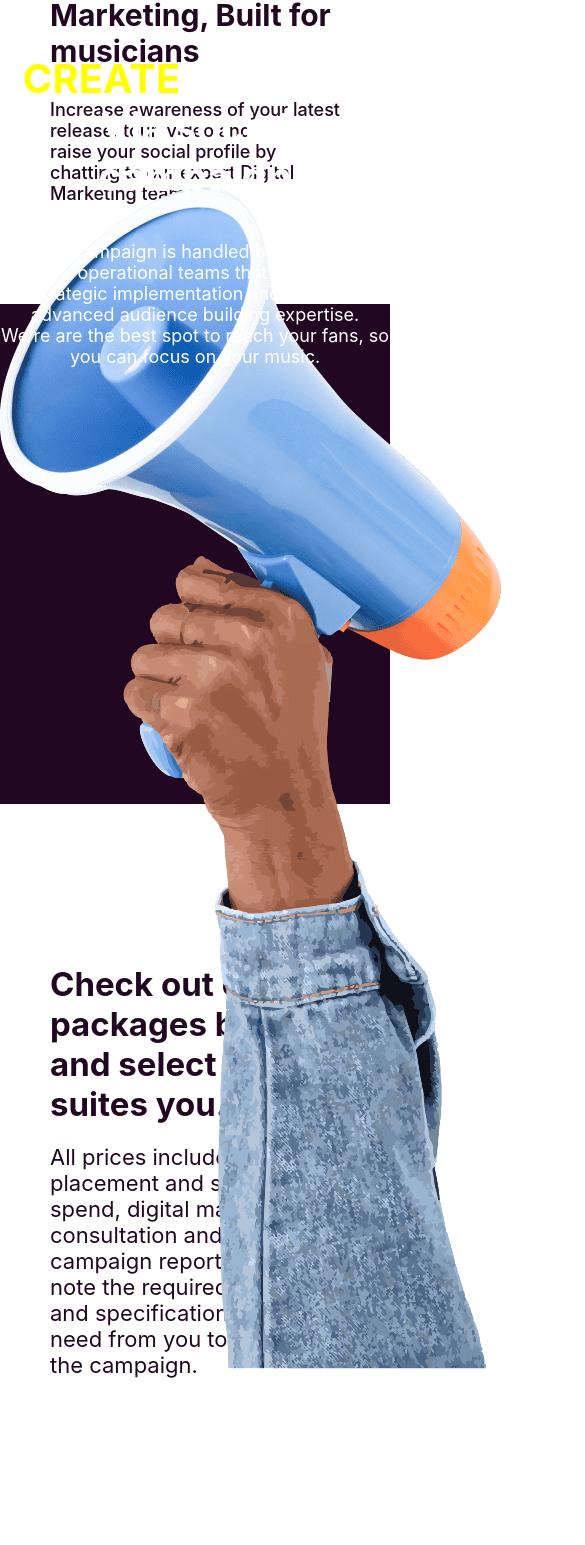
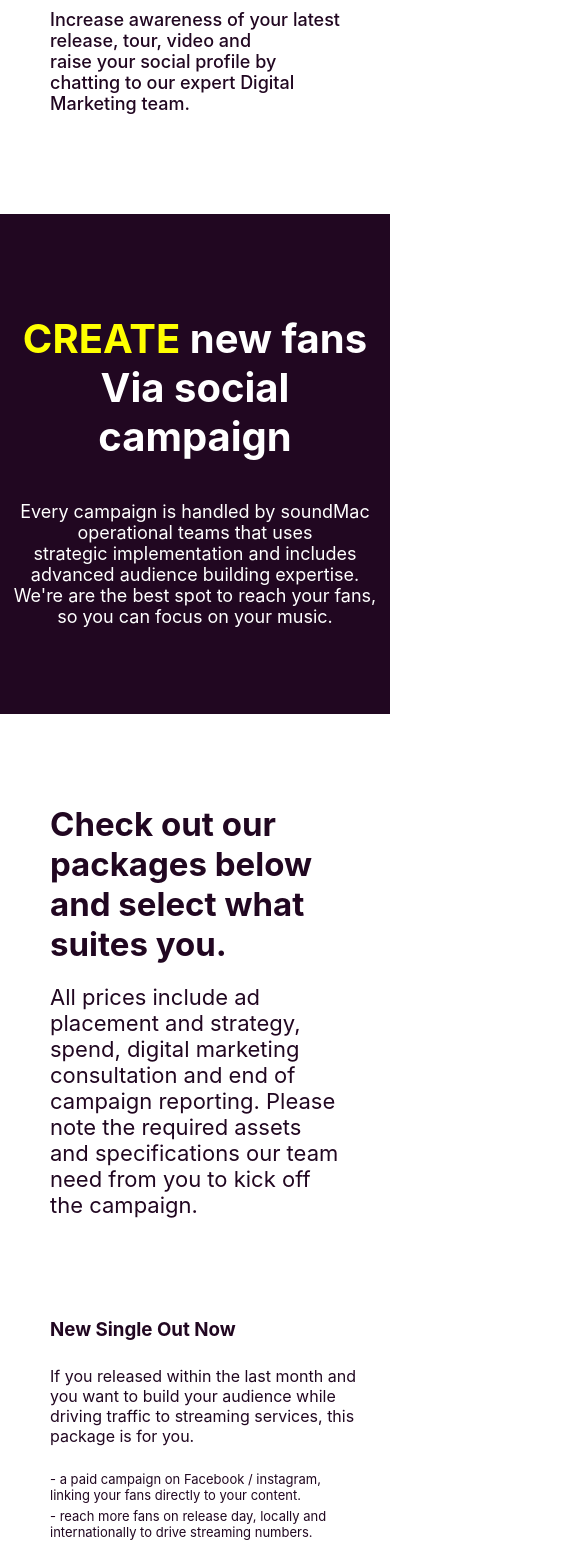
Before and after one commit to Tobbeycc1/soundmac, a React (Create React App) app: page /promotion in a window 390 px wide. Shown: the part 329-1874 px from the top of the page, 585 px wide, since content can reach past the window. Built offline with nearby package versions, Linux system fonts and the light colour scheme.

Commit message:
promotion page v1

```diff
--- a/src/App.js
+++ b/src/App.js
@@ -31,8 +31,20 @@ function App() {
       </div>} />
 
 
-      <Route path='/promotion' element={<div> <Header/> <Promotion/></div>} />
-      <Route path='/musicDistribution' element={<div className={classes.musicDistributionLinkCon}> <Header/> <div className={classes.musicDistributionLinkSubCon}><MusicDistribution/></div> </div>} />
+      <Route path='/musicDistribution' element={
+      <div className={classes.musicDistributionLinkCon}>
+      <MediaQuery minWidth={1000}><Header/> <div className={classes.musicDistributionLinkSubCon}><MusicDistribution/></div> </MediaQuery>
+      <MediaQuery maxWidth={999}><TabletHeader/><div className={classes.musicDistributionLinkSubCon}><MusicDistribution/></div> </MediaQuery>
+
+      </div>} />
+
+      <Route path='/promotion' element={
+      <div>
+        <MediaQuery minWidth={1000}><Header/> <Promotion/> </MediaQuery>
+        <MediaQuery maxWidth={999}><TabletHeader/><Promotion/> </MediaQuery>
+      </div>} />
+
+
       <Route path='/pricing' element={<div> <Header/> <Pricing/></div>} />
       <Route path='/contact' element={<div> <Header/> <Contact/> </div>} />
       <Route path='/dashboard' element={<div> <DashboardHeader/> <Dashboard/></div>}/>
--- a/src/CSS files/Promotion.module.css
+++ b/src/CSS files/Promotion.module.css
@@ -1,3 +1,6 @@
+.promotionCon{
+    overflow-x: hidden;
+}
 .megaphoneBackground{
 margin: 200px 50px 0px 50px;
 }
@@ -71,3 +74,64 @@ font-size: 18px;
     vertical-align: top;
     margin-top: 100px;
 }
+@media screen and (max-width: 1180px) {
+    .megaphoneHand{
+        vertical-align: middle;
+        width: 370px;
+
+    }
+    .purpleBackground{
+        background: var(--purple);
+        width: 100%;
+        height: 350px;
+        text-align: center;
+        padding: 0px 0px 0px 10px;
+
+    }
+    .purpleBackgroundSubCon{
+        position: relative;
+        top: -350px;
+     }
+     .checkOur{
+        margin: 90px 50px;
+        font-size: 22px;
+    }
+    .header{
+        margin-top: 180px;
+        font-size: 30px;
+        width: 90%;
+    }
+    .purpleBackground{
+        background: var(--purple);
+        width: 100%;
+        height: 500px;
+        text-align: center;
+        padding: 0px 10px;
+
+
+    }
+
+}
+@media screen and (max-width: 999px) {
+    .megaphoneHand{
+      display: none;
+    }
+    .purpleBackgroundSubCon{
+        position: relative;
+        top: -80px;
+     }
+
+     .packageAndFormCon{
+        display: block;
+
+    }
+     .allPackagesCon{
+        display: block;
+    }
+    .formCon{
+        display: block;
+        margin: 100px 0px;
+        padding: 0px 50px;
+    }
+
+}
--- a/src/CSS files/packageDetails.module.css
+++ b/src/CSS files/packageDetails.module.css
@@ -27,3 +27,14 @@
   color: gray;
   font-weight: bold;
 }
+@media screen and (max-width: 999px) {
+  .packageDetailsText {
+    width: 80vw;
+    margin: 25px 0px;
+  }
+  .packageDetailsSubText {
+    font-size: 13px;
+    margin: 5px 0px;
+    width: 80vw;
+  }
+}
--- a/src/CSS files/packagesForm.module.css
+++ b/src/CSS files/packagesForm.module.css
@@ -134,3 +134,26 @@ margin-top: 60px;
 .checkBoxLabelIAgree{
   font-weight: bold;
 }
+@media screen and (max-width: 999px) {
+
+  .artisteReleaseName {
+    display: block;
+  }
+  .artisteName {
+    margin-right: 0px;
+    display: block;
+  }
+
+}
+@media screen and (max-width: 540px) {
+  .megaphoneBackground{
+    margin: 200px 20px 0px 20px;
+    }
+  .checkOur{
+    margin: 160px 20px;
+    font-size: 22px;
+}
+  .packageDetails{
+    margin: 100px 20px;
+}
+}
--- a/src/Componets/packageDetails.js
+++ b/src/Componets/packageDetails.js
@@ -1,7 +1,7 @@
 import classes from '../CSS files/packageDetails.module.css'
 function PackageDetails(props) {
     return(
-        <div>
+        <div className={classes.packageDetailsTextCon}>
         <h3>{props.packageName}</h3>
         <p className={classes.packageDetailsText}>{props.packageDetailsText}</p>
         <p className={classes.packageDetailsSubText}>{props.packageDetailsSubTextA}</p>
--- a/src/Componets/packagesForm.js
+++ b/src/Componets/packagesForm.js
@@ -154,7 +154,7 @@ const totalspotifyAdsPrice= spotifyAdsPrice && 1000
 
     </div>
 
-    <div className={classes.artisteName}>
+    <div className={classes.RartisteName}>
     <label className={classes.label}>Release Name</label>
             <input className={classes.smallInput}
             type={'text'}
@@ -179,7 +179,7 @@ const totalspotifyAdsPrice= spotifyAdsPrice && 1000
 
     </div>
 
-    <div className={classes.artisteName}>
+    <div className={classes.RartisteName}>
     <label className={classes.label}>Release Name</label>
             <DatePickerForm/>
 
--- a/src/Pages/Promotion.js
+++ b/src/Pages/Promotion.js
@@ -5,7 +5,7 @@ import classes from '../CSS files/Promotion.module.css'
 import megaphoneHand from '../images/megaphoneHand.png'
 function Promotion(props) {
     return(
-        <div>
+        <div className={classes.promotionCon}>
 
             <div className={classes.megaphoneBackground}>
 
```
